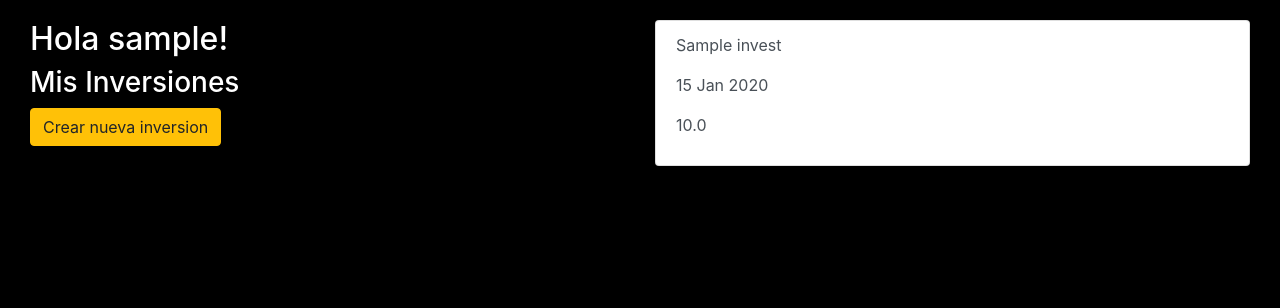
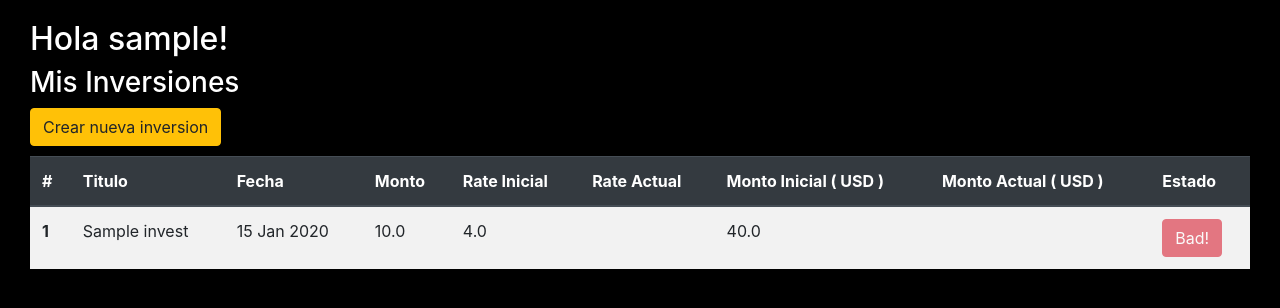
Before and after one commit to ccantero/django-misgastos, a Django app: page /inversiones/ in a window 1280 px wide. Shown: the part 56-364 px from the top of the page. Run offline with Django 3.2, Linux system fonts and the light colour scheme; a user stored in the database is signed in; tables that the repository leaves empty hold one stand-in row (values such as "Sample post"); data that the repository does not hold is empty; some libraries are stand-ins or nearby versions.

Commit message:
Add Investment Lists

```diff
--- a/investmentapp/models.py
+++ b/investmentapp/models.py
@@ -7,12 +7,44 @@
 from django.contrib.auth import get_user_model
 User = get_user_model()
 
+import requests
+from datetime import datetime
+
+
 
 class Conversion(models.Model):
 	name = models.CharField(max_length=100)
+	last_update = models.DateTimeField(default=timezone.now)
+	last_quote = models.FloatField(default=0.0)
 
 	def __str__(self):
 		return self.name
+
+	def update_quote(self):
+		last_update = self.last_update
+		now = timezone.now()
+
+		dt_begin = datetime.fromtimestamp(last_update.timestamp())
+		dt_end = datetime.fromtimestamp(now.timestamp())
+
+		difference = dt_end - dt_begin
+		seconds = difference.total_seconds()
+
+		if self.name == 'BTC' and seconds > 360:
+			print("Calling the API")
+			response = requests.get('https://api.alternative.me/v2/ticker/?convert=USD')
+			data = response.json()['data']
+
+			quote = self.last_quote
+			for key in data.keys():
+				if data[key]['name'] == 'Bitcoin':
+					quote = data[key]['quotes']['USD']['price']
+					break
+
+			self.last_quote = quote
+			self.last_update = timezone.now()
+
+
 
 class Invest(models.Model):
 	name = models.CharField(max_length=100)
@@ -26,3 +58,20 @@
 
 	def get_absolute_url(self):
 		return reverse('inversiones:all')
+
+	@property
+	def get_initial_amount(self):
+		return round(self.initial_rate * self.amount,2)
+
+	@property
+	def get_actual_amount(self):
+		return round(self.get_actual_rate * self.amount,2)
+
+	@property
+	def get_actual_rate(self):
+		old_quote = self.factor.last_quote
+		self.factor.update_quote()
+		if self.factor.last_quote != old_quote:
+			self.factor.save()
+
+		return round(self.factor.last_quote,2)
--- a/investmentapp/templates/investmentapp/invest_list.html
+++ b/investmentapp/templates/investmentapp/invest_list.html
@@ -19,19 +19,50 @@
 
 {% block postgroup %}
 
-	<div class="col order-1">
-		<div class="list-budget">
-			{% if object_list.count == 0  %}
-				<h1>Todavia no tienes inversiones.</h1>
-			{% endif %}
-			{% for investment in object_list %}
-				<div class='list-group-item list-group-item-action'>
-					<p>{{ investment.name }}</p>
-					<p>{{ investment.create_date|date:"d M Y" }}</p>
-					<p>{{ investment.amount }}</p>
-				</div>
-			{% endfor %}
-		</div>
-	</div>
 
 {% endblock %}
+
+
+{% block footer %}
+	<script src="https://ajax.googleapis.com/ajax/libs/jquery/3.4.1/jquery.min.js"></script>
+  <div class="container-fluid">
+    <table class="table table-striped order-list">
+      <thead class="thead-dark">
+        <tr>
+          <th scope="col">#</th>
+          <th scope="col">Titulo</th>
+          <th scope="col">Fecha</th>
+          <th scope="col">Monto</th>
+          <th scope="col">Rate Inicial</th>
+          <th scope="col">Rate Actual</th>
+          <th align="center">Monto Inicial ( USD )</th>
+          <th align="center">Monto Actual ( USD )</th>
+          <th align="center">Estado</th>
+        </tr>
+      </thead>
+      <tbody>
+      	{% for investment in object_list %}
+      		<tr>
+      			<th scope="row">{{ forloop.counter }}</th>
+				<td>{{ investment.name }}</td>
+				<td>{{ investment.create_date|date:"d M Y" }}</td>
+				<td>{{ investment.amount }}</td>
+				<td>{{ investment.initial_rate }}</td>
+				<td>{{ investment.get_actual_rate }}</td>
+				<td>{{ investment.get_initial_amount }}</td>
+				<td>{{ investment.get_actual_amount }}</td>
+				<td>
+	                <div class="btn-group btn-group-toggle" data-toggle="buttons">
+	                    {% if investment.get_actual_rate >  investment.initial_rate %}
+	                      <button type="button" class="btn btn-success btn-custom-class" disabled="true">Good!</button>
+	                    {% else %}
+	                      <button type="button" class="btn btn-danger btn-custom-class" disabled="true">Bad!</button>
+	                    {% endif %}
+	                </div>
+              </td>
+			</tr>
+		{% endfor %}
+      </tbody>
+    </table>
+  </div>
+ {% endblock %}
--- a/investmentapp/views.py
+++ b/investmentapp/views.py
@@ -27,3 +27,8 @@
 		# Fix for django.db.utils.ProgrammingError: can't adapt type 'SimpleLazyObject'
 		myuser = str(self.request.user)
 		return queryset.filter(user__username__iexact=myuser).order_by('name')
+
+	def get_context_data(self, **kwargs):
+	 	context = super().get_context_data(**kwargs)
+	 	#context['test'] = 'Test Cantero'
+	 	return context
```
